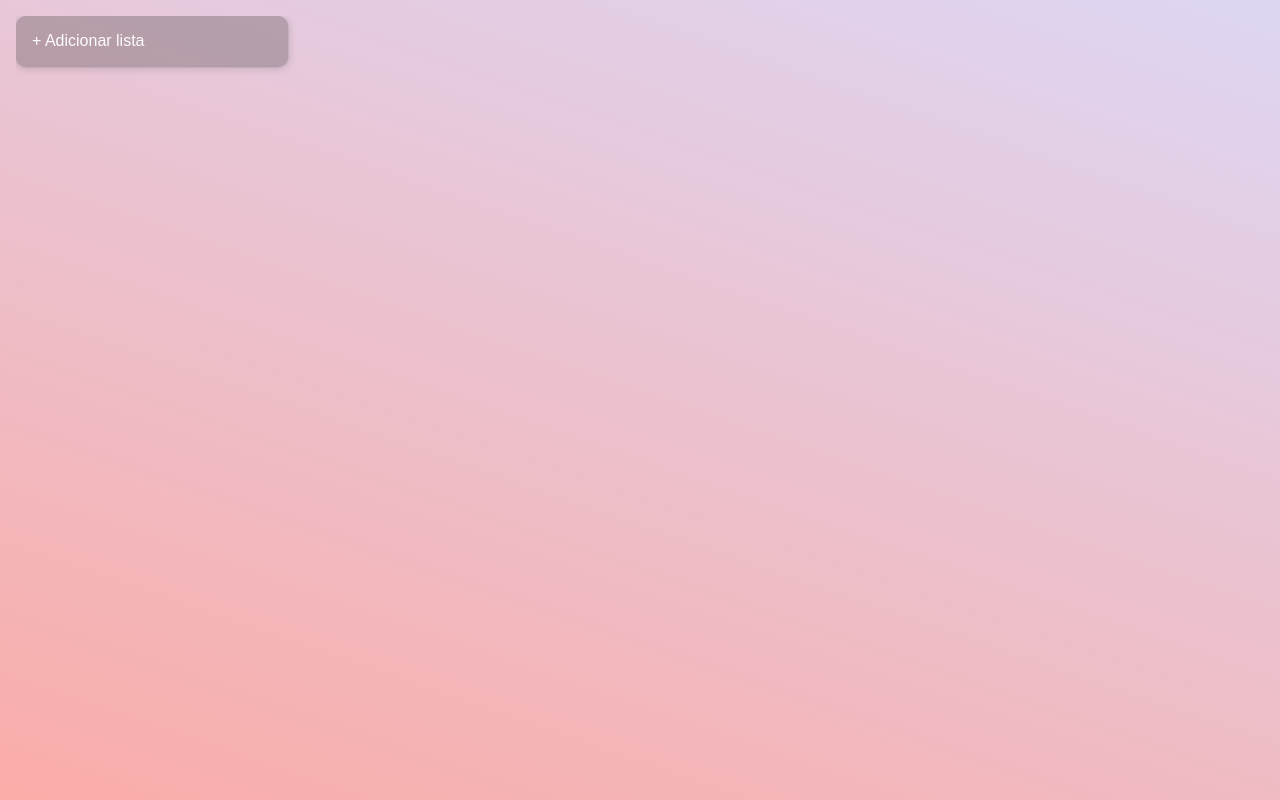
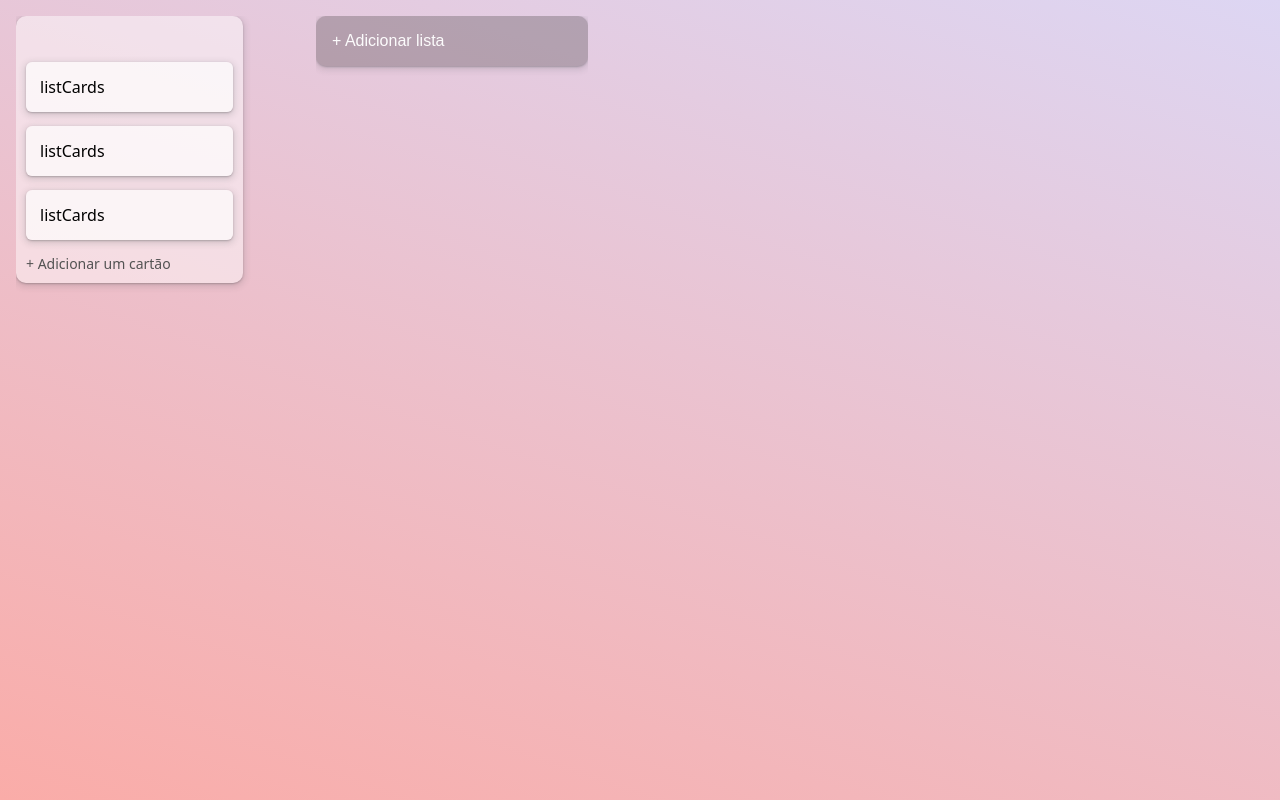
Before and after one commit to cesardmn/mykanban, a Next.js app: page / in a window 1280 px wide. Built offline with nearby package versions, Linux system fonts and the light colour scheme.

Commit message:
Create ListContent

```diff
--- a/src/components/Board.jsx
+++ b/src/components/Board.jsx
@@ -1,11 +1,20 @@
 // styles
 import styles from '@styles/Board.module.css'
+import ListContent from './ListContent'
+
+const list = []
 
 export default function Board() {
   return (
     <div className={styles.board}>
       <div className={styles.listWrapper}>
-        <button className={styles.addListButton}>+ Adicionar lista</button>
+        <ListContent />
+      </div>
+
+      <div className={styles.listWrapper}>
+        <button className={styles.addListButton}>
+          {list.length > 0 ? '+ Adicionar outra lista' : '+ Adicionar lista'}
+        </button>
       </div>
     </div>
   )
--- /dev/null
+++ b/src/components/ListContent.jsx
@@ -0,0 +1,17 @@
+import React from 'react'
+
+import styles from '@styles/ListContent.module.css'
+
+export default function ListContent() {
+  return (
+    <div className={styles.listContent}>
+      <div className={styles.listHeader}>
+        <input type="text" />
+      </div>
+      <div className={styles.listCards}>listCards</div>
+      <div className={styles.listCards}>listCards</div>
+      <div className={styles.listCards}>listCards</div>
+      <div className={styles.cardCompose}>+ Adicionar um cartão</div>
+    </div>
+  )
+}
--- a/src/styles/Board.module.css
+++ b/src/styles/Board.module.css
@@ -1,6 +1,6 @@
 .board {
   height: 100%;
-  width: 100%;
+  width: auto;
   display: flex;
   gap: var(--md-3);
   justify-content: flex-center;
@@ -18,8 +18,7 @@
   display: flex;
   flex-direction: column;
   height: 100%;
-  width: 100%;
-  min-width: 272px;
+  width: 272px;
   overflow: scroll;
   -ms-overflow-style: none;
   scrollbar-width: none;
@@ -33,8 +32,7 @@
 
 .addListButton {
   height: auto;
-  width: 100%;
-  max-width: 272px;
+  width: 272px;
   border: transparent;
   outline: transparent;
   padding: var(--md-1);
@@ -43,8 +41,7 @@
   color: var(--text-light);
   font-size: var(--md-1);
   text-align: left;
-  box-shadow: rgba(60, 64, 67, 0.3) 0px 1px 2px 0px,
-    rgba(60, 64, 67, 0.15) 0px 2px 6px 2px;
+  box-shadow: var(--shadow);
   transition: 0.2s;
   cursor: pointer;
 }
--- /dev/null
+++ b/src/styles/ListContent.module.css
@@ -0,0 +1,47 @@
+.listContent {
+  height: auto;
+  width: 227px;
+  display: flex;
+  flex-direction: column;
+  gap: var(--sm-3);
+  padding: var(--sm-2);
+  background-color: var(--text-bolder);
+  box-shadow: var(--shadow);
+  border-radius: var(--sm-2);
+}
+
+.listHeader {
+  height: auto;
+}
+
+.listHeader input {
+  background-color: transparent;
+  outline: transparent;
+  border: transparent;
+  text-transform: uppercase;
+  font-weight: bold;
+}
+
+.listHeader input:focus {
+  background-color: var(--text-light);
+  outline: var(--complementary);
+  border: 1px solid var(--complementary);
+}
+
+.listHeader input:focus:placeholder {
+  color: var(--text-light);
+}
+
+.listCards {
+  height: auto;
+  background-color: var(--text-main);
+  box-shadow: var(--shadow);
+  border-radius: var(--sm-1);
+  padding: var(--sm-3);
+}
+
+.cardCompose {
+  height: auto;
+  color: var(--complementary);
+  font-size: var(--sm-3);
+}
--- a/src/styles/globals.css
+++ b/src/styles/globals.css
@@ -25,6 +25,9 @@
   --lg-1: 2.5rem;
   --lg-2: 3.5rem;
   --lg-3: 4.5rem;
+
+  --shadow: rgba(60, 64, 67, 0.3) 0px 1px 2px 0px,
+    rgba(60, 64, 67, 0.15) 0px 2px 6px 2px;
 }
 
 * {
```
